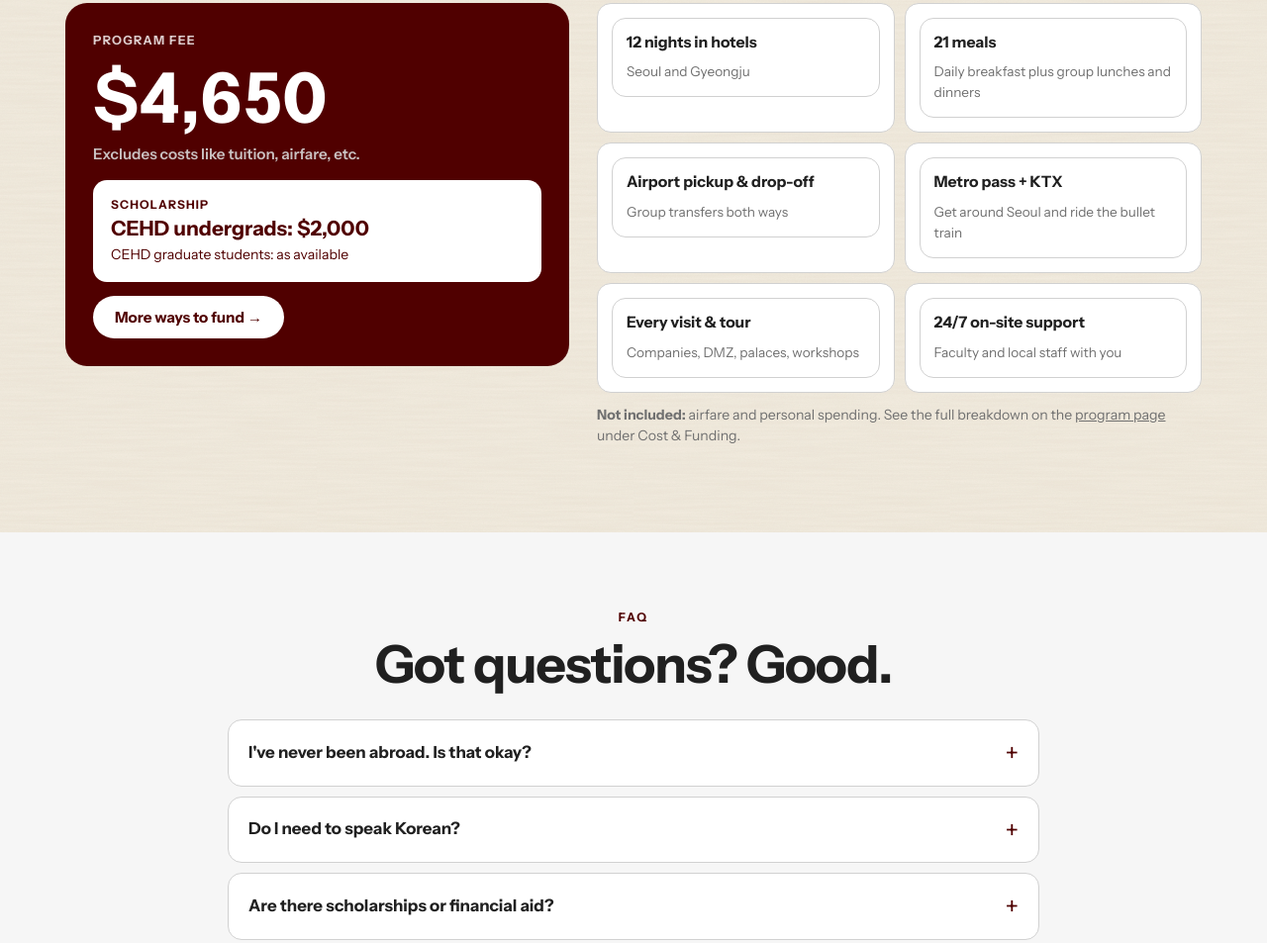
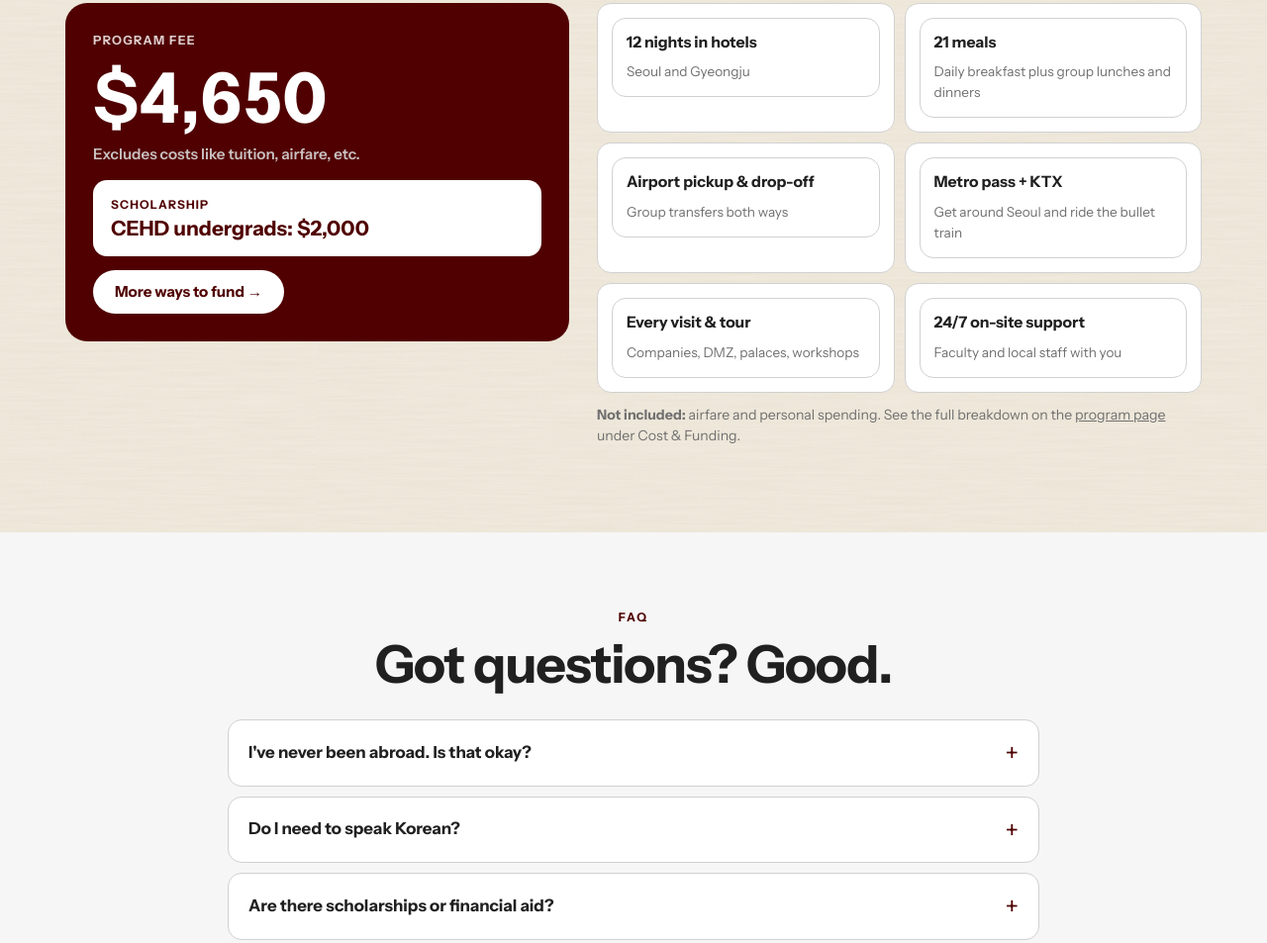
Before and after one commit to TAMUSAP/Korea, a plain HTML site: page index.html in a window 1280 px wide. Shown: the part 11047-12000 px from the top of the page at 99% size. Drawn offline with Linux system fonts and the light colour scheme.

Commit message:
Scholarship: remove graduate-student line
Co-Authored-By: Claude Opus 5.5 <noreply@anthropic.com>
Claude-Session: https://claude.ai/code/session_013jXBofp8PS4J1bKLzGiA4g

```diff
--- a/index.html
+++ b/index.html
@@ -682,7 +682,7 @@ footer{padding-block:28px;font-size:.8rem;color:var(--muted)}
       <span class="amt">$4,650</span>
       <span style="display:inline-block;justify-self:start;margin-top:-4px;font-weight:600;font-size:.95rem;color:#c9c0c0">Excludes costs like tuition, airfare, etc.</span>
 
-      <div class="sch"><span style="font-size:.75rem;font-weight:700;letter-spacing:.1em;text-transform:uppercase">Scholarship</span><b>CEHD undergrads: $2,000</b><span style="font-size:.88rem">CEHD graduate students: as available</span></div>
+      <div class="sch"><span style="font-size:.75rem;font-weight:700;letter-spacing:.1em;text-transform:uppercase">Scholarship</span><b>CEHD undergrads: $2,000</b></div>
       <a class="btn primary" style="justify-self:start" href="https://global.tamu.edu/ea/funding/ways-to-fund.html" target="_blank" rel="noopener">More ways to fund →</a>
     </div>
     <div>
```
